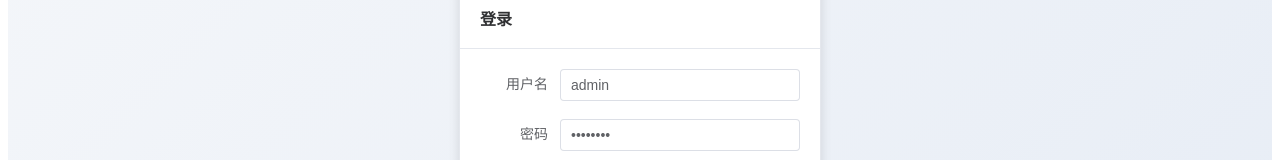
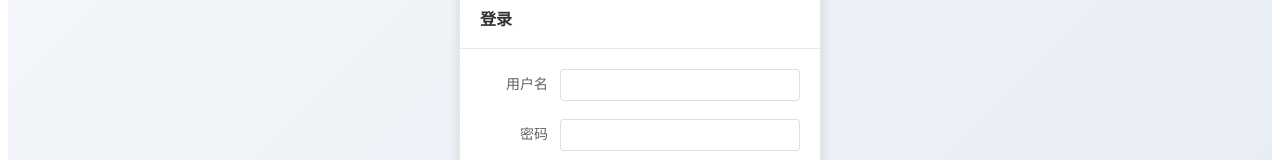
Before and after one commit to xunuosi/JD-Worklog, a Vue app in the folder frontend/: page /worklog/login in a window 1280 px wide. Shown: the part 295-455 px from the top of the page. Built offline with nearby package versions, Linux system fonts and the light colour scheme.

Commit message:
删除默认账号密码

```diff
--- a/frontend/src/views/Login.vue
+++ b/frontend/src/views/Login.vue
@@ -20,7 +20,7 @@ import { reactive } from 'vue'
 import { useAuthStore } from '../store/auth'
 import { ElMessage } from 'element-plus'
 const auth = useAuthStore()
-const form = reactive({ username: 'admin', password: 'admin123' })
+const form = reactive({ username: '', password: '' })
 const submit = async () => {
   try {
     await auth.login(form.username, form.password)
```
